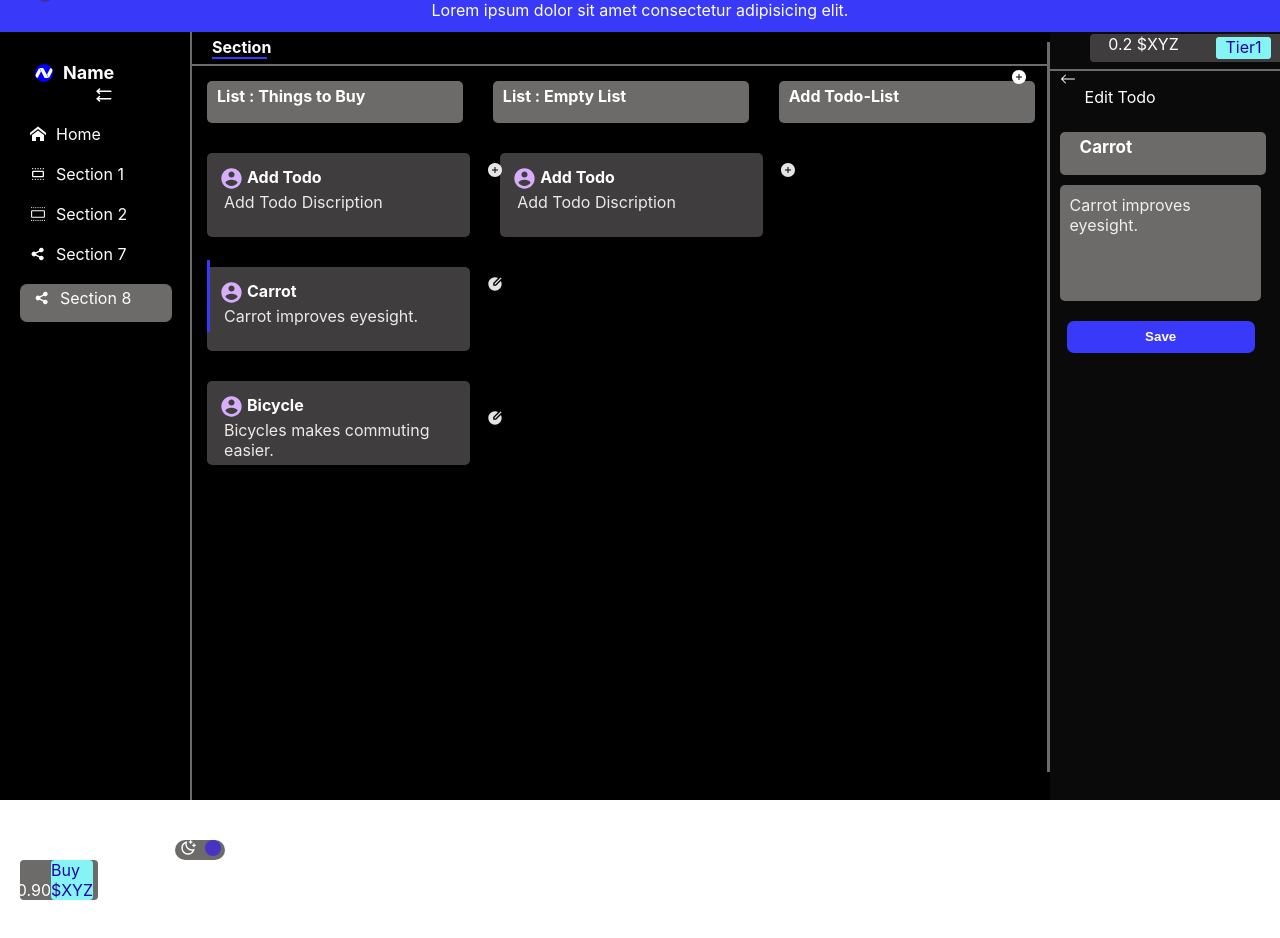
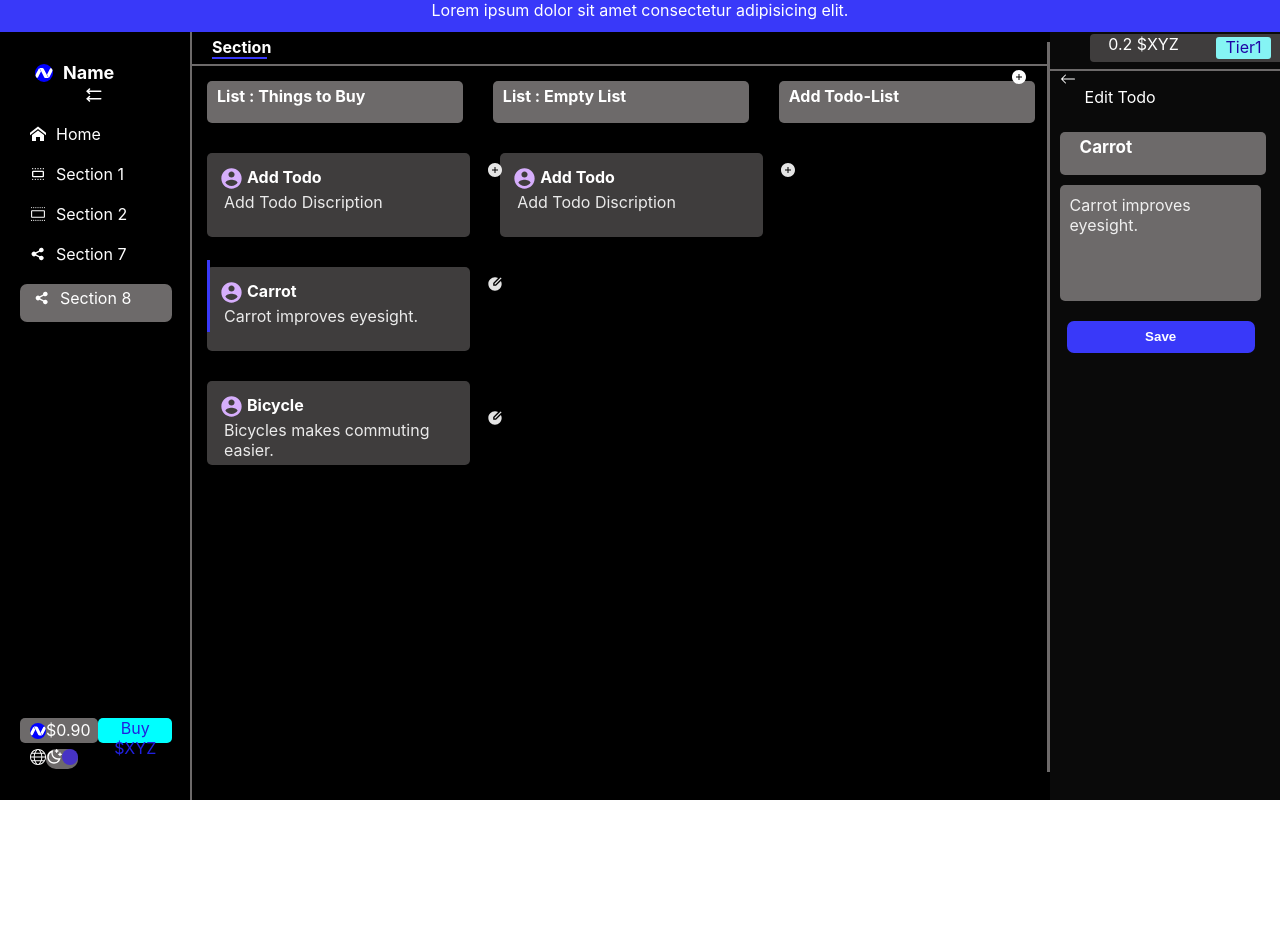
Before and after one commit to Chethankm4244/Demo, a React (Create React App) app: page / in a window 1280 px wide. Shown: the top 938 px of the page. Built offline with nearby package versions, Linux system fonts and the light colour scheme.

Commit message:
Update Sidenav.css

```diff
--- a/src/components/Sidenav.css
+++ b/src/components/Sidenav.css
@@ -1,67 +1,74 @@
-.sidenav{
+.sidenav {
   width: 15vw;
   height: 96vh;
 }
-.containers{
+.containers {
   width: 15vw;
   height: 96vh;
   display: flex;
   flex-direction: column;
   justify-content: space-between;
 
-    background-color:rgb(0, 0, 0);
+  background-color: rgb(0, 0, 0);
 }
-.name{
+.name {
   font-weight: bold;
   font-size: 18px;
   color: white;
   margin: 20px 25px;
-    padding-top:10px;
+  padding-top: 10px;
 }
 
-.input1{
+.input1 {
   color: white;
   margin: 20px 20px;
 }
-.input1:hover{
-    background-color:rgb(109, 106, 106) ;
+.input1:hover {
+  background-color: rgb(109, 106, 106);
   cursor: pointer;
   border-radius: 7px;
   height: 30px;
 }
-.input2{
+.input2 {
   color: white;
-    background-color:rgb(109, 106, 106) ;
+  background-color: rgb(109, 106, 106);
   margin: 17px 20px;
   border-radius: 7px;
   height: 30px;
   padding: 4px;
 }
-.bottom{
+.bottom {
+  margin-bottom: 25px;
+}
+.list2 {
   display: flex;
   justify-content: space-between;
-    margin: 20px 20px;
+  margin: 5px 20px;
+}
+.list3 {
+  background-color: aqua;
+  width: 85px;
+  height: 25px;
+  border-radius: 5px;
+  text-align: center;
+  color: rgb(32, 32, 224);
+}
+
+.nameicon {
+  display: flex;
+  justify-content: space-between;
+  background-color: rgb(109, 106, 106);
+  width: 85px;
+  height: 25px;
+  border-radius: 5px;
+}
+.amount {
+  margin-right: 8px;
+  margin-top: 2px;
   color: white;
-    position: relative;
-    top: 120px;
 }
-.list2{
-    width: 73px;
-    display: flex;
-    justify-content: right;
-    border-radius: 4px;
-    background-color:rgb(109, 106, 106);
-   padding-right: 5px;
-}
-.list3{
-    width: 73px;
-    display: flex;
-    justify-content: center;
-    border-radius: 4px;
-    color: rgb(31, 4, 165);
-    background-color: rgb(133, 244, 244);
-}
-.verticalLine{
+
+.verticalLine {
   width: 0.15vw;
   height: 96vh;
   background-color: rgb(109, 106, 106);
@@ -69,44 +76,47 @@
   left: 14.85vw;
   top: -96vh;
 }
-.icon1{
+.icon1 {
   background-color: blue;
   border-radius: 50px;
   margin: -3px 10px;
 }
-.icon2{
-    margin: -4px 0px -4px 70px;
+.icon2 {
+  margin: -4px 0px -4px 60px;
 }
-.icon3{
+.icon3 {
   margin: -2px 10px;
 }
-.icon9{
-    position: relative;
-    top: 35px;
-    left: -11vw;
+.icon9 {
+  color: white;
 }
-.icon10{
-  color:white;
+.icon10 {
+  color: white;
 }
-.icon11{
-    color:rgb(71, 51, 197) ;
+.icon11 {
+  color: rgb(71, 51, 197);
 }
-.icon12{
+.icon12 {
+  background-color: blue;
+  border-radius: 50px;
+  margin-top: 5px;
+  margin-left: 10px;
   color: white;
-    border-radius: 50px;
-    background-color:rgb(65, 44, 169) ;
-    position: relative;
-    top: -109.2vh;
-    left: 30px;
 }
-.icons{
+
+.icons {
   display: flex;
   flex-direction: row;
   justify-content: space-around;
-    background-color:rgb(109, 106, 106);
+  background-color: rgb(109, 106, 106);
   width: 50px;
-    position: relative;
+  /* position: relative;
     top: -40px;
-    left: 53px;
+    left: 53px; */
   border-radius: 10px;
 }
+.list20 {
+  display: flex;
+  justify-content: space-between;
+  margin: 6px 120px 6px 30px;
+}
```
Lines whose indentation alone changed are shown as unchanged.
